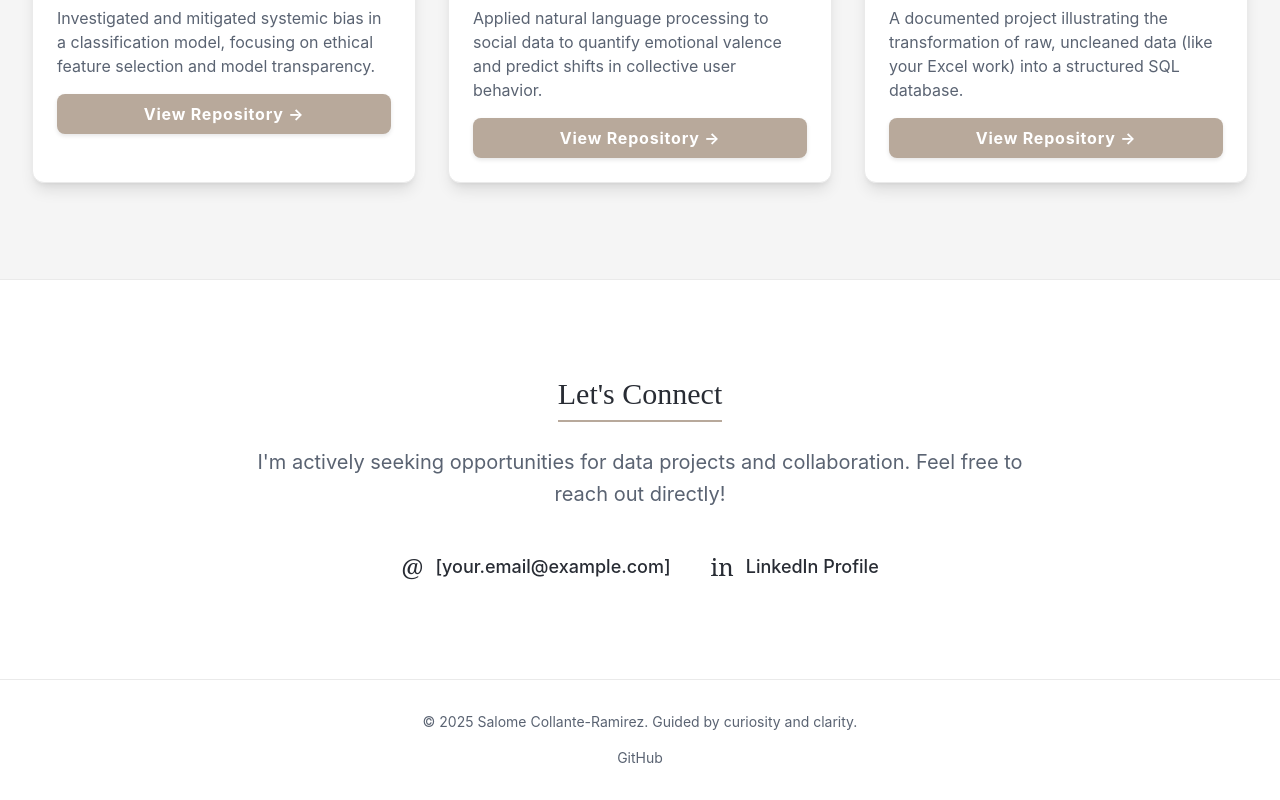
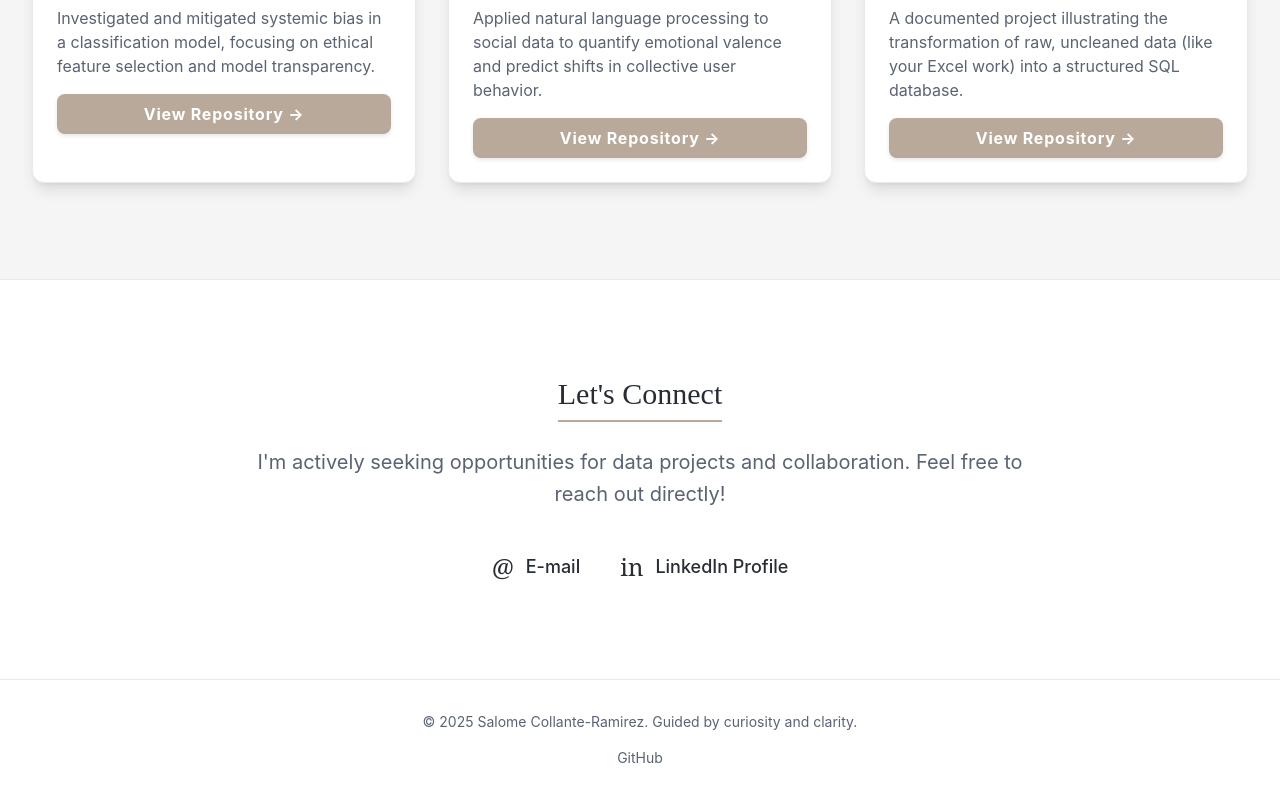
Before and after one commit to salome-ramirez/salome-ramirez.github.io, a plain HTML site: page index.html in a window 1280 px wide. Shown: the part 2492-3292 px from the top of the page. Drawn offline with nearby package versions, Linux system fonts and the light colour scheme.

Commit message:
Update index.html

```diff
--- a/index.html
+++ b/index.html
@@ -321,11 +321,11 @@
                 <!-- Email Link -->
                 <a href="mailto:salome.rzx@gmail.com" class="text-lg font-medium text-ds-primary-text hover:text-ds-accent transition duration-300 flex items-center justify-center">
                     <span class="mr-3 text-2xl" style="font-family: 'serif';">@</span>
-                    [your.email@example.com]
+                    E-mail
                 </a>
 
                 <!-- LinkedIn Link -->
-                <a href="[https://www.linkedin.com/in/salome-c-a950a11bb/]" target="_blank" class="text-lg font-medium text-ds-primary-text hover:text-ds-accent transition duration-300 flex items-center justify-center">
+                <a href="https://www.linkedin.com/in/salome-c-a950a11bb/" target="_blank" class="text-lg font-medium text-ds-primary-text hover:text-ds-accent transition duration-300 flex items-center justify-center">
                     <span class="mr-3 text-2xl" style="font-family: 'serif';">in</span>
                     LinkedIn Profile
                 </a>
```
